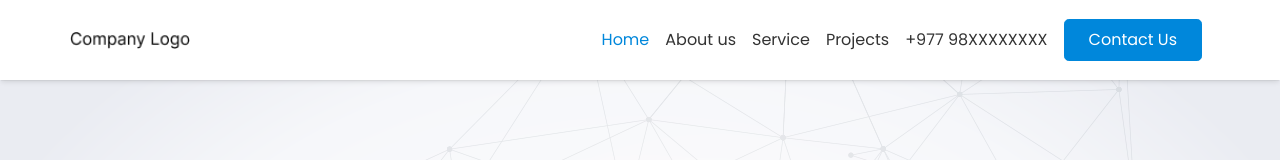
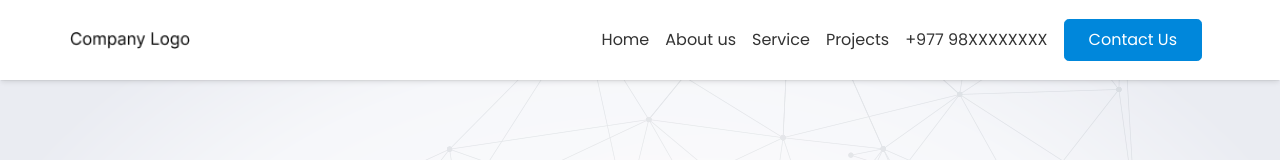
Before and after one commit to isunuwa/crossover-pri, a React (Create React App) app: page / in a window 1280 px wide. Shown: the top 160 px of the page. Built offline with nearby package versions, Linux system fonts and the light colour scheme.

Commit message:
added env example

```diff
--- a/src/components/layouts/Header.jsx
+++ b/src/components/layouts/Header.jsx
@@ -3,7 +3,7 @@ import { Link, useMatch, useResolvedPath } from 'react-router-dom';
 
 const Header = () => {
   const navLinks = [
-    {id: 1, title: 'Home', url: '/', target: ''},
+    {id: 1, title: 'Home', url: '/crossover-pri', target: ''},
     {id: 2, title: 'About us', url: '/about-us', target: ''},
     {id: 3, title: 'Service', url: '/service', target: ''},
     {id: 4, title: 'Projects', url: '/projects', target: ''},
@@ -24,7 +24,7 @@ const Header = () => {
       <div className='container'>
         <div className='ap-header row'>
           <div className='ap-logo'>
-            <a href="/">
+            <a href={process.env.PUBLIC_URL}>
               <img src={process.env.PUBLIC_URL+'/assets/images/logo.png'} alt='logo' />
             </a>
           </div>
```
Also changed, not shown: 1 other file (tests, documents, lock files or other folders).
